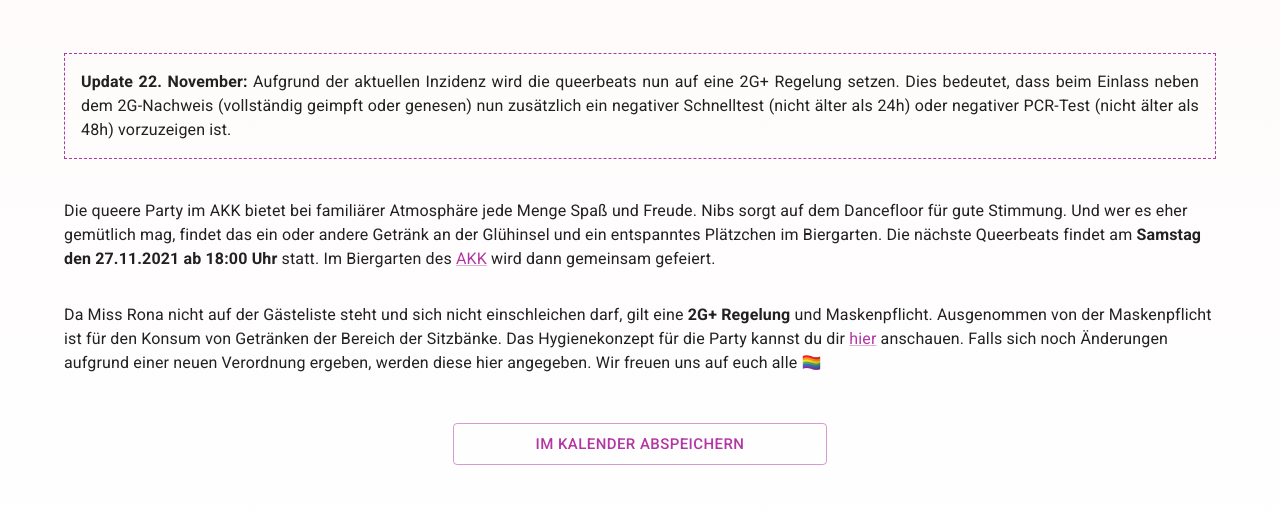
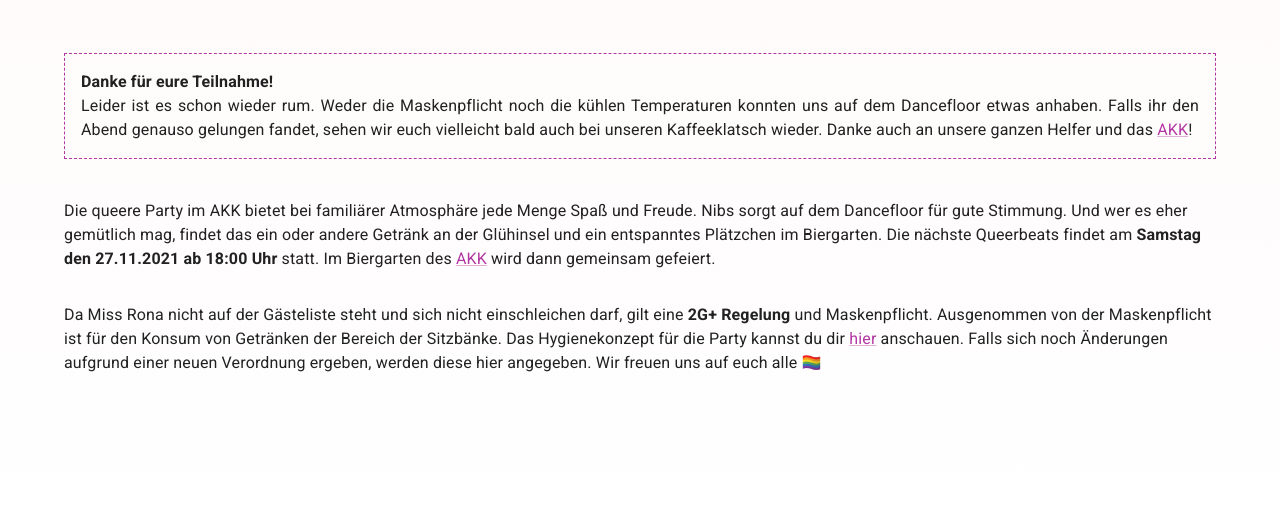
Before and after one commit to queerbeetVorstand/qb-website, a Next.js app: page /queerbeats in a window 1280 px wide. Shown: the part 235-750 px from the top of the page. Built offline with nearby package versions, Linux system fonts and the light colour scheme.

Commit message:
feat: thank for support on queerbeats page

```diff
--- a/src/pages/queerbeats.tsx
+++ b/src/pages/queerbeats.tsx
@@ -1,14 +1,9 @@
 import React, { ReactElement } from "react";
 import Text from "@mui/material/Typography";
 import Box from "@mui/material/Box";
-import { Button, Grid } from "@mui/material";
 import Link from "@/ui/Link";
 import Header from "@/sections/Header";
 import Body from "@/sections/Body";
-
-const Spacer = () => (
-  <Grid item sm={3} md={4} display={{ xs: "none", sm: "block" }}></Grid>
-);
 
 const BoxImg = ({ mirrored = false }: { mirrored?: boolean }) => (
   <Box
@@ -71,14 +66,17 @@ export default function Queerbeats(): ReactElement {
               border: "1px dashed",
               borderColor: "primary.main",
               p: 2,
-              textAlign: 'justify',
+              textAlign: "justify",
             }}
           >
-            <b>Update 22. November:</b> Aufgrund der aktuellen Inzidenz wird die
-            queerbeats nun auf eine 2G+ Regelung setzen. Dies bedeutet, dass
-            beim Einlass neben dem 2G-Nachweis (vollständig geimpft oder
-            genesen) nun zusätzlich ein negativer Schnelltest (nicht älter als 24h)
-            oder negativer PCR-Test (nicht älter als 48h) vorzuzeigen ist.
+            <b>Danke für eure Teilnahme!</b>
+            <br />
+            Leider ist es schon wieder rum. Weder die Maskenpflicht noch die
+            kühlen Temperaturen konnten uns auf dem Dancefloor etwas anhaben.
+            Falls ihr den Abend genauso gelungen fandet, sehen wir euch
+            vielleicht bald auch bei unseren Kaffeeklatsch wieder. Danke auch an
+            unsere ganzen Helfer und das{" "}
+            <Link href="https://www.akk.org/">AKK</Link>!
           </Text>
         </Box>
         <Text variant="body1" paragraph sx={{ mt: { xs: 3, sm: 5 } }}>
@@ -104,22 +102,6 @@ export default function Queerbeats(): ReactElement {
           anschauen. Falls sich noch Änderungen aufgrund einer neuen Verordnung
           ergeben, werden diese hier angegeben. Wir freuen uns auf euch alle 🏳️‍🌈
         </Text>
-        <Grid container spacing={2} my={4} pt={0}>
-          <Spacer />
-          <Grid item xs={12} sm={6} md={4}>
-            <Button
-              variant="outlined"
-              color="primary"
-              size="large"
-              sx={{ width: "100%" }}
-              href="/queerbeats.ics"
-              target="_blank"
-            >
-              Im Kalender abspeichern
-            </Button>
-          </Grid>
-          <Spacer />
-        </Grid>
       </Body>
     </React.Fragment>
   );
```
Also changed, not shown: 1 other file (tests, documents, lock files or other folders).
